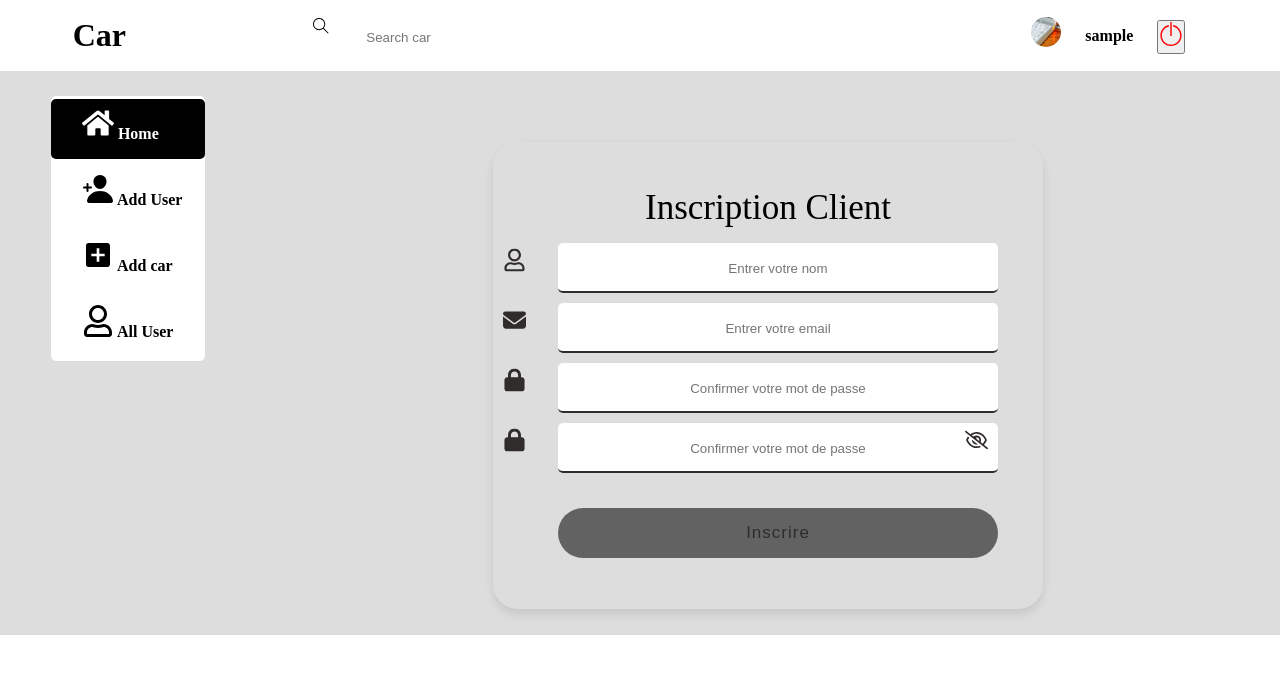
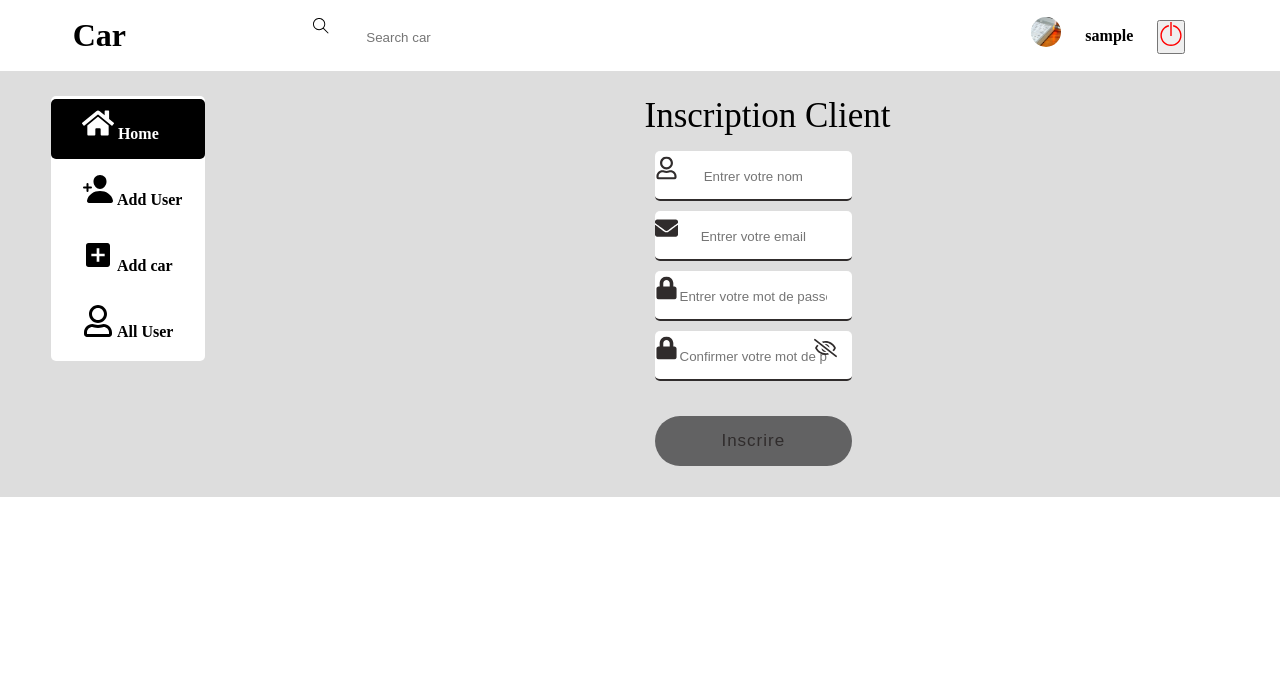
Before and after one commit to Aldoleon22/frontVaoReact, a React (Vite) app: page /home/Inscription in a window 1280 px wide. Shown: the top 674 px of the page. Built offline with nearby package versions, Linux system fonts and the light colour scheme; sample sign-in values are in the browser's storage.

Commit message:
3 commit

```diff
--- a/src/components/AllUser/AllUser.jsx
+++ b/src/components/AllUser/AllUser.jsx
@@ -1,30 +1,67 @@
-import React from 'react'
-import './AllUser.scss'
-import { FaUserEdit } from "react-icons/fa";
-import { FaRegTrashAlt } from "react-icons/fa";
+import React, { useEffect, useState } from 'react';
+import axios from 'axios';
+import './AllUser.scss';
+import { FaUserEdit, FaRegTrashAlt } from "react-icons/fa";
 
 const AddUser = () => {
+  const [users, setUsers] = useState([]); // Initialisé à un tableau vide
+  const [error, setError] = useState('');
+
+  useEffect(() => {
+    const fetchUsers = async () => {
+      try {
+        const response = await axios.get('http://localhost:8000/api/users');
+        setUsers(response.data);
+      } catch (error) {
+        let errorMessage = 'Erreur lors de la récupération des utilisateurs';
+        if (error.response) {
+          errorMessage += `: ${error.response.data.error}`;
+          console.error('Détails de l\'erreur:', error.response.data.details);
+        } else if (error.request) {
+          errorMessage += ': Aucune réponse du serveur';
+          console.error('Requête:', error.request);
+        } else {
+          errorMessage += `: ${error.message}`;
+          console.error('Erreur:', error.message);
+        }
+        setError(errorMessage);
+      }
+    };
+
+    fetchUsers();
+  }, []);
+
   return (
     <div className='content-user'>
       <div className='All-user'>
         <h1 className='title-user'>All User</h1>
+        {error && <p className="error">{error}</p>}
         <table>
+          <thead>
             <tr>
               <th>id</th>
               <th>Nom</th>
               <th>Email</th>
               <th>Action</th>
             </tr>
-                    <tr>
-                        <td>1</td>
-                        <td>Jhon</td>
-                        <td>Jhon@gmail.com</td>
-                        <td><a href="" className='edit'><FaUserEdit /></a> <a href="" className='trash'><FaRegTrashAlt /></a></td>
+          </thead>
+          <tbody>
+            {users && users.map((user) => (
+              <tr key={user.id}>
+                <td>{user.id}</td>
+                <td>{user.name}</td>
+                <td>{user.email}</td>
+                <td>
+                  <a href="" className='edit'><FaUserEdit /></a>
+                  <a href="" className='trash'><FaRegTrashAlt /></a>
+                </td>
               </tr>
+            ))}
+          </tbody>
         </table>
       </div>
     </div>
-  )
+  );
 }
 
-export default AddUser
+export default AddUser;
--- a/src/components/Home/Home.jsx
+++ b/src/components/Home/Home.jsx
@@ -61,9 +61,9 @@ const Home = () => {
                         <Route path='' element={<Car />} />
                         <Route path='Inscription' element={<Inscription />} />
                         <Route path='Addcar' element={<AjoutEngin />} />
-                        <Route path='Modifengin' element={<CarModifAd />} />
+                        <Route path='Modifengin/:id' element={<CarModifAd />} />
                         <Route path='User' element={<AllUser />} />
-                        <Route path='Modifcar' element={<Modifcar />} />
+                        <Route path='Modifcar/:id' element={<Modifcar />} />
                     </Routes>
                 </div>
             </div>
--- a/src/components/Login/Login.jsx
+++ b/src/components/Login/Login.jsx
@@ -1,5 +1,4 @@
-
-
+import React, { useState, useContext } from 'react';
 import axios from 'axios';
 import { useNavigate } from 'react-router-dom';
 import { TokenContext } from '../../TokenContext';
--- a/src/components/inscription/Inscription.jsx
+++ b/src/components/inscription/Inscription.jsx
@@ -1,29 +1,65 @@
-import React from 'react'
-import {Form} from 'react-router-dom';
-import './Inscription.scss'
-import { FaLock } from "react-icons/fa6";
-import { FaRegEyeSlash } from "react-icons/fa6";
-import { FaEnvelope } from "react-icons/fa6";
-import { FaRegUser } from "react-icons/fa";
-import Input from '../Form/Input';
-function Inscription() {
+import React, { useState } from 'react';
+import axios from 'axios';
+import './Inscription.scss';
+import { FaLock, FaRegEyeSlash, FaEnvelope, FaRegUser } from "react-icons/fa";
+
+function Register() {
+  const [nom, setNom] = useState('');
+  const [email, setEmail] = useState('');
+  const [password, setPassword] = useState('');
+  const [cpassword, setCpassword] = useState('');
+  const [error, setError] = useState('');
+
+  const handleSubmit = async (event) => {
+    event.preventDefault();
+
+    if (password !== cpassword) {
+      setError('Les mots de passe ne correspondent pas');
+      return;
+    }
+
+    try {
+      const response = await axios.post('http://localhost:8000/api/register', {
+        name: nom,
+        email,
+        password,
+      });
+
+      console.log('Inscription réussie:', response.data);
+      // Redirection ou autre logique après inscription réussie
+
+    } catch (error) {
+      if (error.response) {
+        // La requête a été faite et le serveur a répondu avec un statut code qui n'est pas dans les 2xx
+        setError(`Erreur lors de l'inscription: ${error.response.data.message || error.response.data}`);
+        console.error('Erreur lors de l\'inscription:', error.response.data);
+      } else if (error.request) {
+        // La requête a été faite mais aucune réponse n'a été reçue
+        setError('Aucune réponse du serveur');
+        console.error('Requête:', error.request);
+      } else {
+        // Quelque chose s'est passé en configurant la requête qui a déclenché une erreur
+        setError('Erreur lors de l\'inscription');
+        console.error('Erreur:', error.message);
+      }
+    }
+  };
   return (
-    <>
-        <div className='Inscription'>
+    <div className='register'>
       <div className='form'>
         <span className="title">Inscription Client</span>
-                <form>
-                    <div class="input-field">
+        <form onSubmit={handleSubmit}>
+          <div className="input-field">
             <input
               type="text"
-
-                        placeholder = "Entrer votre nom"
+              placeholder="Entrer votre nom"
               name="nom"
               className="soratra"
+              value={nom}
+              onChange={(e) => setNom(e.target.value)}
+              required
             />
-
             <i className="icon"><FaRegUser /></i>
-
           </div>
           <div className="input-field">
             <input
@@ -31,46 +67,45 @@ function Inscription() {
               placeholder="Entrer votre email"
               name="email"
               className="soratra"
+              value={email}
+              onChange={(e) => setEmail(e.target.value)}
+              required
             />
             <i className="icon"><FaEnvelope /></i>
           </div>
           <div className="input-field">
             <input
-                            type = "password"
-                            placeholder ="Confirmer votre mot de passe"
-                            name = "mdp"
+              type="password"
+              placeholder="Entrer votre mot de passe"
+              name="password"
               className="password soratra"
-
+              value={password}
+              onChange={(e) => setPassword(e.target.value)}
+              required
             />
-
             <i className="icon"><FaLock /></i>
-
           </div>
           <div className="input-field">
             <input
-                            type = "password"
-                            placeholder ="Confirmer votre mot de passe"
-                            name="cmdp"
+              type="password"
+              placeholder="Confirmer votre mot de passe"
+              name="cpassword"
               className="password soratra"
+              value={cpassword}
+              onChange={(e) => setCpassword(e.target.value)}
+              required
             />
-
-
-
             <i className="icon"><FaLock /></i>
             <i className="showHidePw"><FaRegEyeSlash /></i>
           </div>
-
-
-                    <div class="input-field button">
-                        <input type="submit" value="Inscrire" name="inscrire"/>
+          {error && <p className="error">{error}</p>}
+          <div className="input-field button">
+            <input type="submit" value="Inscrire" name="inscrire" />
           </div>
         </form>
       </div>
-
-
     </div>
-    </>
-  )
+  );
 }
 
-export default Inscription
+export default Register;
```
Lines whose indentation alone changed are shown as unchanged.
